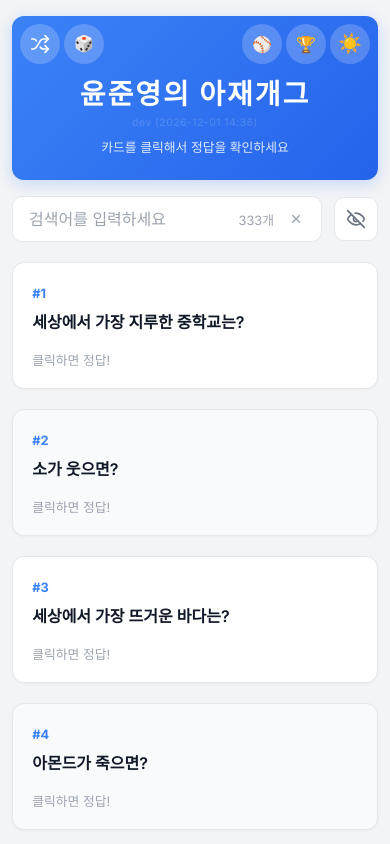
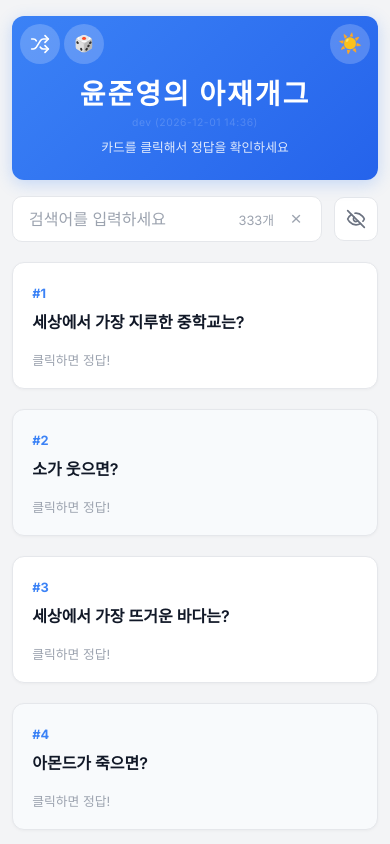
Before and after one commit to ysoftman/dadjoke, a website built with Vite: page index.html in a window 390 px wide. Shown: the top 844 px of the page. Built offline with nearby package versions, Linux system fonts and the light colour scheme.

Commit message:
remove links

```diff
--- a/index.html
+++ b/index.html
@@ -82,22 +82,6 @@
               >&#x2600;&#xFE0F;</span
             >
           </button>
-          <a
-            class="worldcup-btn"
-            href="https://ysoftman.github.io/worldcup-match"
-            aria-label="월드컵 가상 매치"
-            title="월드컵 가상 매치"
-          >
-            🏆
-          </a>
-          <a
-            class="numberbaseball-btn"
-            href="https://ysoftman.github.io/numberbaseball/"
-            aria-label="숫자야구"
-            title="숫자야구"
-          >
-            ⚾
-          </a>
           <h1>윤준영의 아재개그</h1>
           <span class="version" id="version"></span>
           <p>카드를 클릭해서 정답을 확인하세요</p>
--- a/src/style.css
+++ b/src/style.css
@@ -107,88 +107,6 @@ header p {
 .dark-toggle-icon {
 	font-size: 1.2rem;
 	line-height: 1;
-}
-
-/* ====================== WORLDCUP BUTTON ====================== */
-.worldcup-btn {
-	position: absolute;
-	top: 0.75rem;
-	right: 4rem;
-	display: flex;
-	align-items: center;
-	justify-content: center;
-	width: 44px;
-	height: 44px;
-	padding: 0;
-	background: rgba(255, 255, 255, 0.2);
-	border: none;
-	border-radius: 50%;
-	cursor: pointer;
-	text-decoration: none;
-	font-size: 1.2rem;
-	line-height: 1;
-	z-index: 1;
-	transition:
-		background-color 0.2s ease,
-		transform 0.2s ease;
-}
-.worldcup-btn:hover {
-	background: rgba(255, 255, 255, 0.35);
-	transform: scale(1.1);
-}
-.worldcup-btn:active {
-	transform: scale(0.95);
-}
-.worldcup-btn:focus-visible {
-	outline: 3px solid #fff;
-	outline-offset: 3px;
-}
-[data-theme="dark"] .worldcup-btn {
-	background: rgba(255, 255, 255, 0.1);
-}
-[data-theme="dark"] .worldcup-btn:hover {
-	background: rgba(255, 255, 255, 0.2);
-}
-
-/* ====================== NUMBERBASEBALL BUTTON ====================== */
-.numberbaseball-btn {
-	position: absolute;
-	top: 0.75rem;
-	right: 7.25rem;
-	display: flex;
-	align-items: center;
-	justify-content: center;
-	width: 44px;
-	height: 44px;
-	padding: 0;
-	background: rgba(255, 255, 255, 0.2);
-	border: none;
-	border-radius: 50%;
-	cursor: pointer;
-	text-decoration: none;
-	font-size: 1.2rem;
-	line-height: 1;
-	z-index: 1;
-	transition:
-		background-color 0.2s ease,
-		transform 0.2s ease;
-}
-.numberbaseball-btn:hover {
-	background: rgba(255, 255, 255, 0.35);
-	transform: scale(1.1);
-}
-.numberbaseball-btn:active {
-	transform: scale(0.95);
-}
-.numberbaseball-btn:focus-visible {
-	outline: 3px solid #fff;
-	outline-offset: 3px;
-}
-[data-theme="dark"] .numberbaseball-btn {
-	background: rgba(255, 255, 255, 0.1);
-}
-[data-theme="dark"] .numberbaseball-btn:hover {
-	background: rgba(255, 255, 255, 0.2);
 }
 
 /* ====================== CARDS ====================== */
@@ -761,20 +679,6 @@ footer {
 		top: 0.5rem;
 		right: 0.5rem;
 	}
-	.worldcup-btn {
-		width: 40px;
-		height: 40px;
-		top: 0.5rem;
-		right: 3.25rem;
-		font-size: 1rem;
-	}
-	.numberbaseball-btn {
-		width: 40px;
-		height: 40px;
-		top: 0.5rem;
-		right: 6rem;
-		font-size: 1rem;
-	}
 }
 
 @media (min-width: 481px) and (max-width: 768px) {
```
